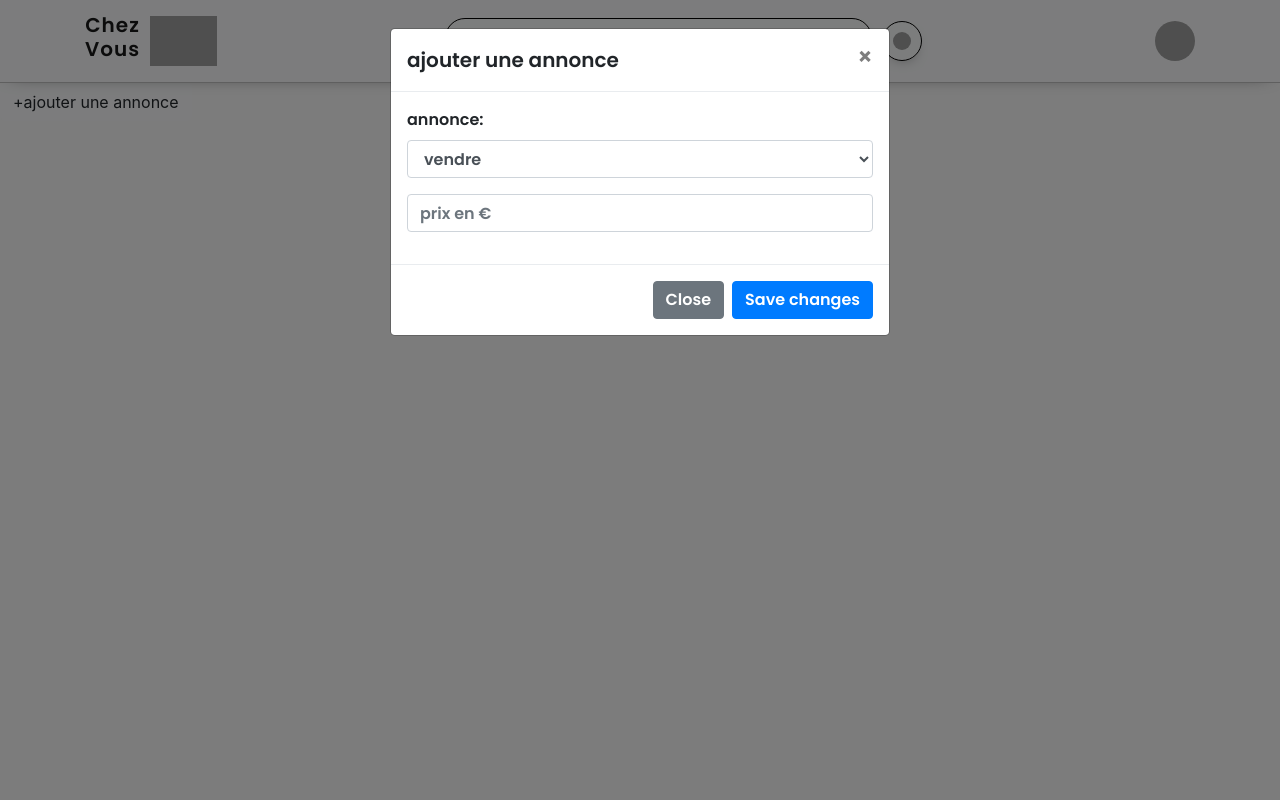
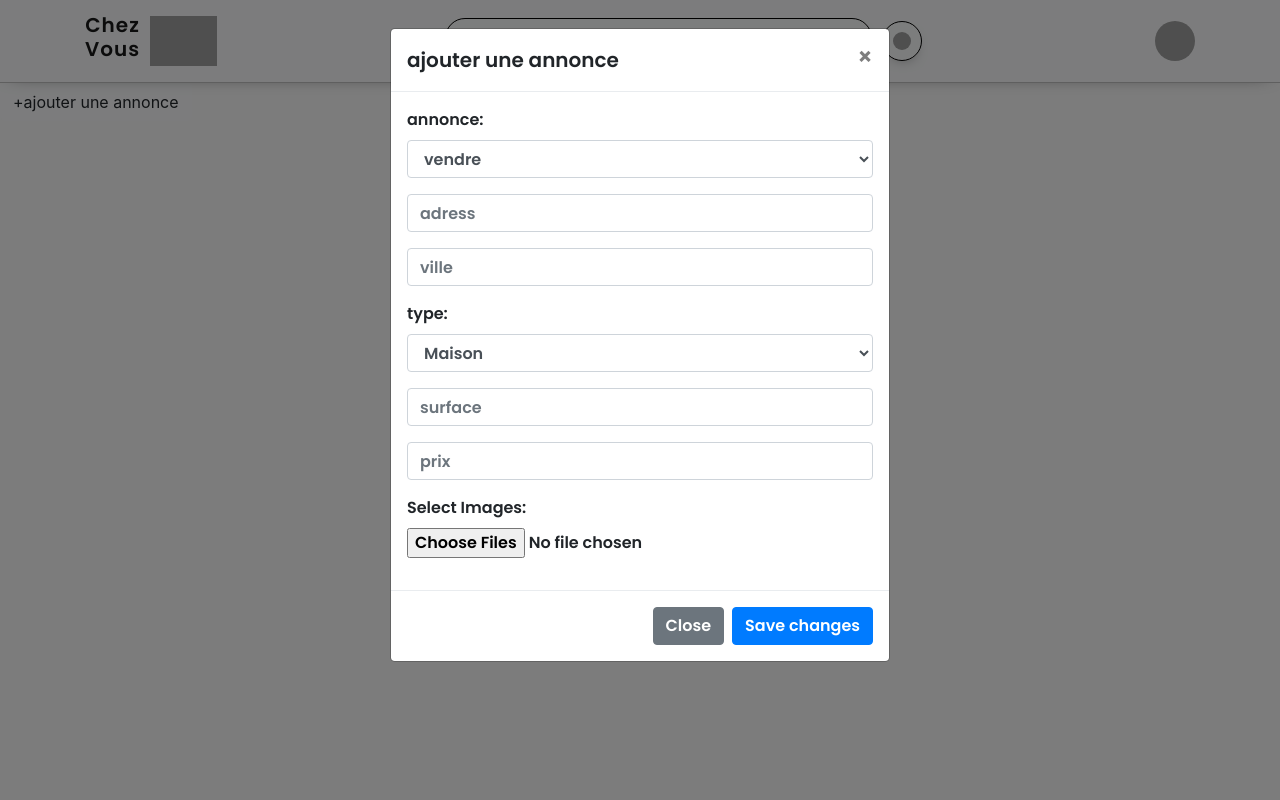
Before and after one commit to AbderrazekGraies/POO_Immo, a PHP site: page /espace-admin.php in a window 1280 px wide, after a click on "+ajouter une annonce". Run offline with PHP 8.4, Linux system fonts and the light colour scheme; grey boxes are pictures that could not be loaded.

Commit message:
form ajoute propriete

```diff
--- a/front-end/espace-admin.php
+++ b/front-end/espace-admin.php
@@ -1,6 +1,28 @@
 <?php
     include_once('assets/header.php');
 ?>
+
+<?php
+
+  include_once('config.php');
+  if(isset($_POST['upload'])){
+
+    $adress=$_POST['adress'];
+    $ville=$_POST['ville'];
+    $type=$_POST['type'];
+    $surface=$_POST['surface'];
+    $typeDannonce=$_POST['typeDannonce'];
+    $prix=$_POST['prix'];
+    $surface=$_POST['surface'];
+
+  }
+
+?>
+
+
+
+
+
 
 <!-- Button trigger modal -->
 <button type="button" class="btn btn-light" data-toggle="modal" data-target="#exampleModal">
@@ -17,8 +39,8 @@
           <span aria-hidden="true">&times;</span>
         </button>
       </div>
-      <div class="modal-body">
-        <form>
+      <div method="post" class="modal-body">
+        <form enctype="multipart/form-data">
           <div class="form-group">
               <label for="typeannonce">annonce:</label>
               <select class="form-control" id="typeannonce" name="typeannonce">
@@ -27,14 +49,35 @@
               </select>
           </div>
           <div class="form-group">
-            <input class="form-control" id="prix" name="prix" placeholder="prix en €"></input>
+            <input class="form-control" id="adress" name="adress" placeholder="adress"></input>
           </div>
-        </form>
+          <div class="form-group">
+            <input class="form-control" id="ville" name="ville" placeholder="ville"></input>
+          </div>
+          <div class="form-group">
+              <label for="type">type:</label>
+              <select class="form-control" id="type" name="type">
+                  <option>Maison</option>
+                  <option>Appartement</option>
+              </select>
+          </div>
+          <div class="form-group">
+            <input class="form-control" id="surface" name="surface" placeholder="surface"></input>
+          </div>
+          <div class="form-group">
+            <input class="form-control" id="prix" name="prix" placeholder="prix"></input>
+          </div>
+          <div class="form-group">
+            <label for="images">Select Images:</label>
+            <input type="file" class="form-control-file" name="images[]" multiple>
+          </div>
           </div>
         <div class="modal-footer">
           <button type="button" class="btn btn-secondary" data-dismiss="modal">Close</button>
-        <button type="button" class="btn btn-primary">Save changes</button>
+          <button type="button" name="upload" class="btn btn-primary">Save changes</button>
+
         </div>
+      </form>
     </div>
   </div>
 </div>
```
Also changed, not shown: front-end/Annonce.php (deleted, +0 -21 lines), front-end/propriete.php (+4 -4 lines). Lines whose indentation alone changed are shown as unchanged.
